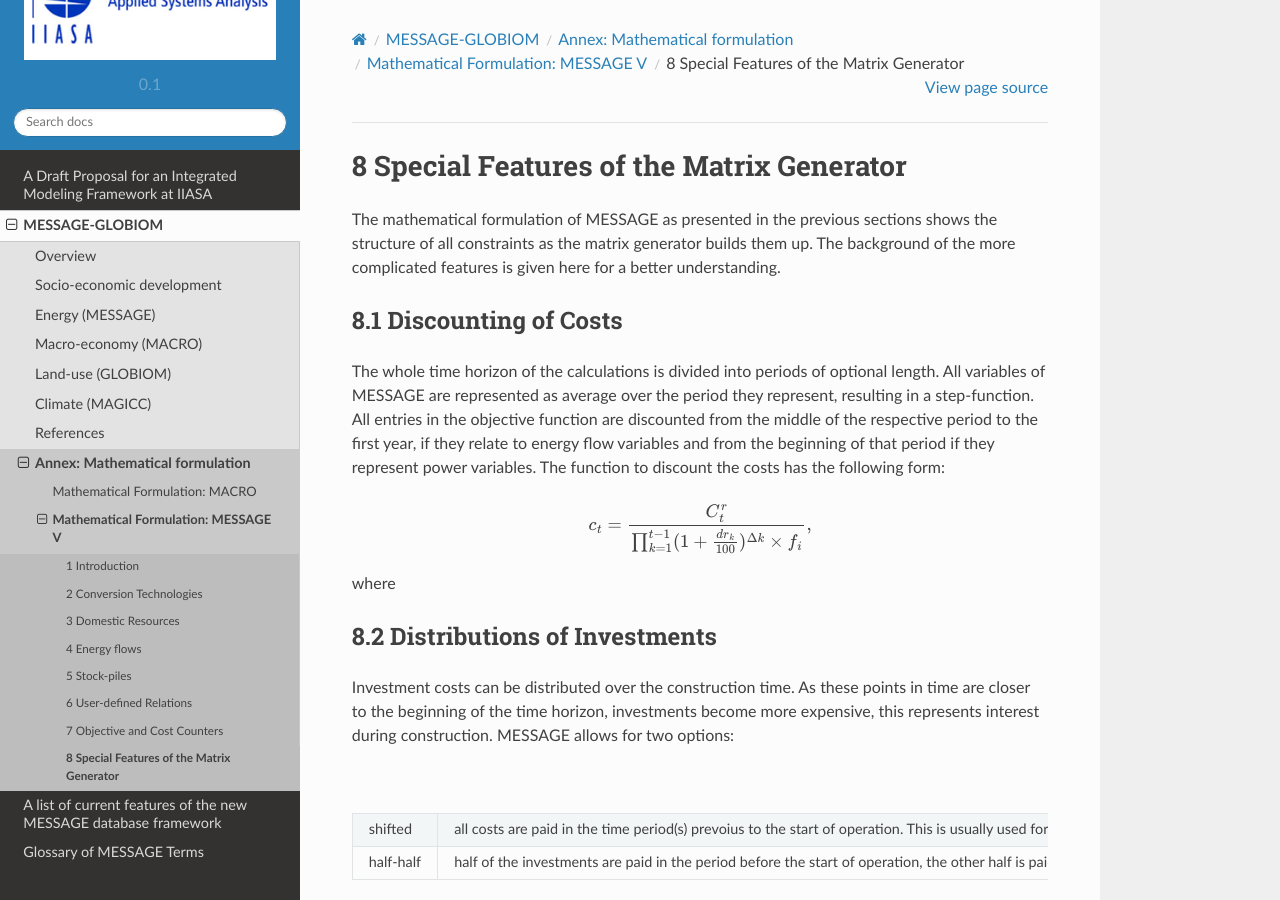
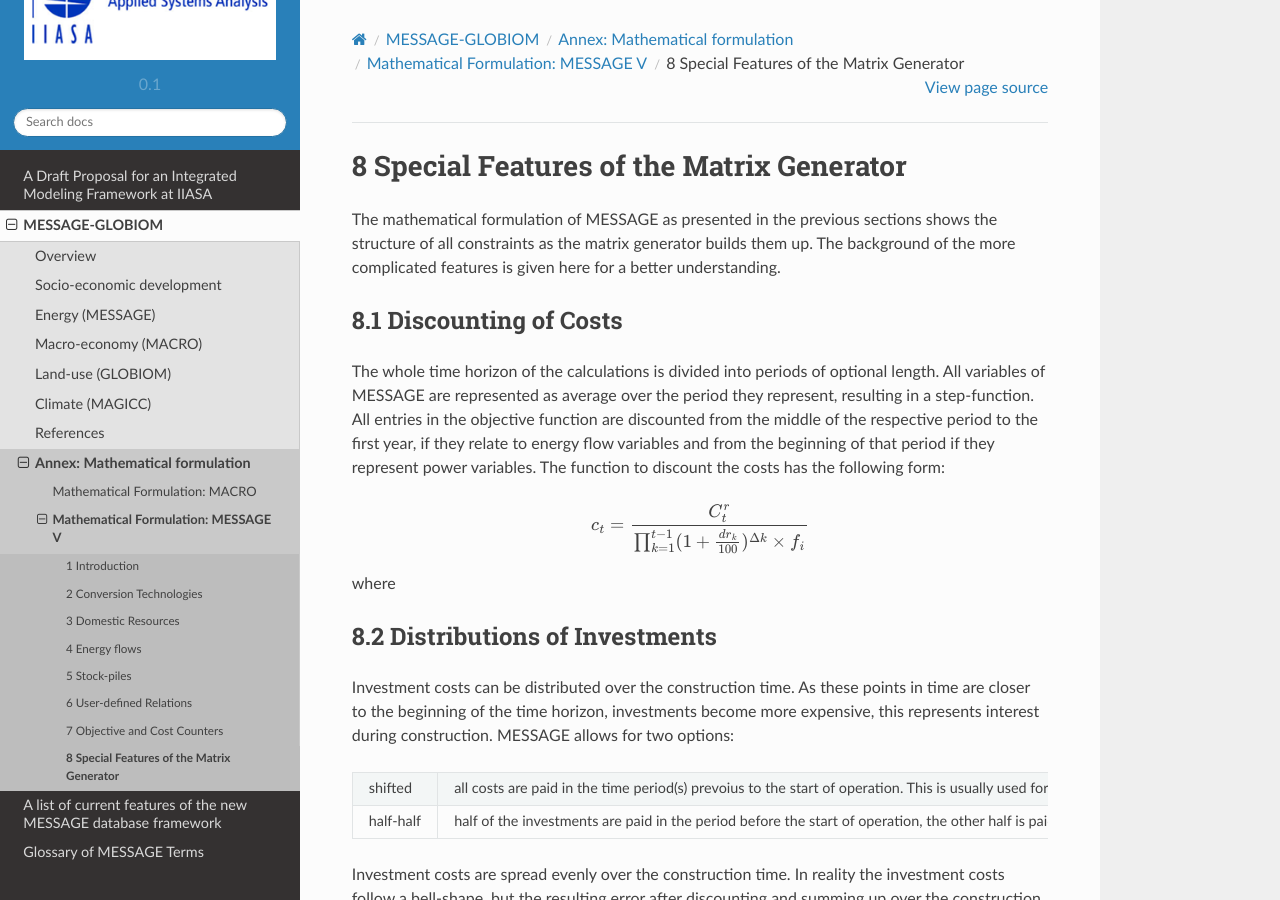
Before and after one commit to iiasa/message_doc, a Sphinx documentation site: the page built from source/message_globiom/annex/message/8_special_features_of_the_matrix_generator.rst, in a window 1280 px wide and 900 px high. Built offline with Sphinx 7.4.7 and the Read the Docs theme 2.0.0, drawn with Linux system fonts in a browser that asks for light colours; pages that are not in the unit, such as notebooks, are missing from menus.

```diff
--- a/source/message_globiom/annex/message/8_special_features_of_the_matrix_generator.rst
+++ b/source/message_globiom/annex/message/8_special_features_of_the_matrix_generator.rst
@@ -11,7 +11,7 @@ The mathematical formulation of MESSAGE as presented  in the previous sections s
 The whole time horizon of the calculations is divided into periods of optional length. All variables of MESSAGE are represented  as average over the period they represent, resulting in a step-function. All entries in the objective function are discounted from the middle of the respective period to the first year, if they relate to energy flow variables and from the beginning of that period if they represent power variables. The function to discount the costs has the following form:
 
 .. math::
-   c_t=\frac{C_t^r}{\prod_{k=1}^{t-1}(1+\frac{dr_k}{100})^{\Delta k}\times f_i},
+   c_t=\frac{C_t^r}{\prod_{k=1}^{t-1}(1+\frac{dr_k}{100})^{\Delta k}\times f_i}
 
 where
 
@@ -27,7 +27,7 @@ where
      - :math:`\left\{\begin{matrix}
            1 & for costs connected to investments \right. \\
            (1+\frac{dr_t}{100})^{\frac{\Delta t}{2}} & else
-       \end{matrix}` and
+       \end{matrix}`, and
   * - :math:`dr_t`
     - discount rate in period :math:`t`; generally the discount rate is constant over the complete time horizon.
 
@@ -42,10 +42,10 @@ Investment costs can be distributed over the construction time. As these points
    :widths: 35 65
    :header-rows: 0
 
-  * - shifted
-    - all costs are paid in the time period(s) prevoius to the start of operation. This is usually used for models with short period lengths.
-  * - half\-half
-    - half of the investments are paid in the period before the start of operation, the other half is paid in the period when the technology goes into operation. With this, the period when the technology starts operating is the same as the construction period. This is usually used for models with long time periods.
+   * - shifted
+     - all costs are paid in the time period(s) prevoius to the start of operation. This is usually used for models with short period lengths.
+   * - half\-half
+     - half of the investments are paid in the period before the start of operation, the other half is paid in the period when the technology goes into operation. With this, the period when the technology starts operating is the same as the construction period. This is usually used for models with long time periods.
 
 Investment costs are spread evenly over the construction time. In reality the investment costs follow a bell-shape, but the resulting error after discounting and summing up over the construction time is very small. There still remains only one entry into the objective function, which is modified according to the sum over the distribution results.
 
```
